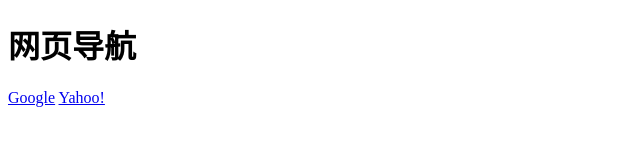
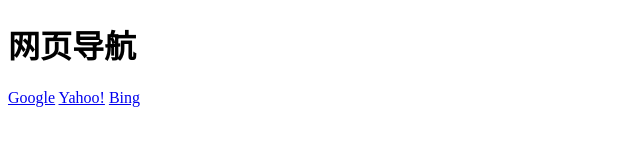
Before and after one commit to zcr20101101esc/zcr20101101esc.github.io, a plain HTML site: page index.html in a window 1280 px wide. Shown: the full height of the page, 0-640 px from the left. Drawn offline with Linux system fonts and the light colour scheme.

Commit message:
Update index.html

```diff
--- a/index.html
+++ b/index.html
@@ -8,5 +8,6 @@
 <h1>网页导航</h1>
   <a href="https://zcr20101101esc.github.io/google.html">Google</a>
   <a href="https://zcr20101101esc.github.io/yahoo.html">Yahoo!</a>
+  <a href="https://zcr20101101esc.github.io/bing.html">Bing</a>
 </body>
 </html>
```
